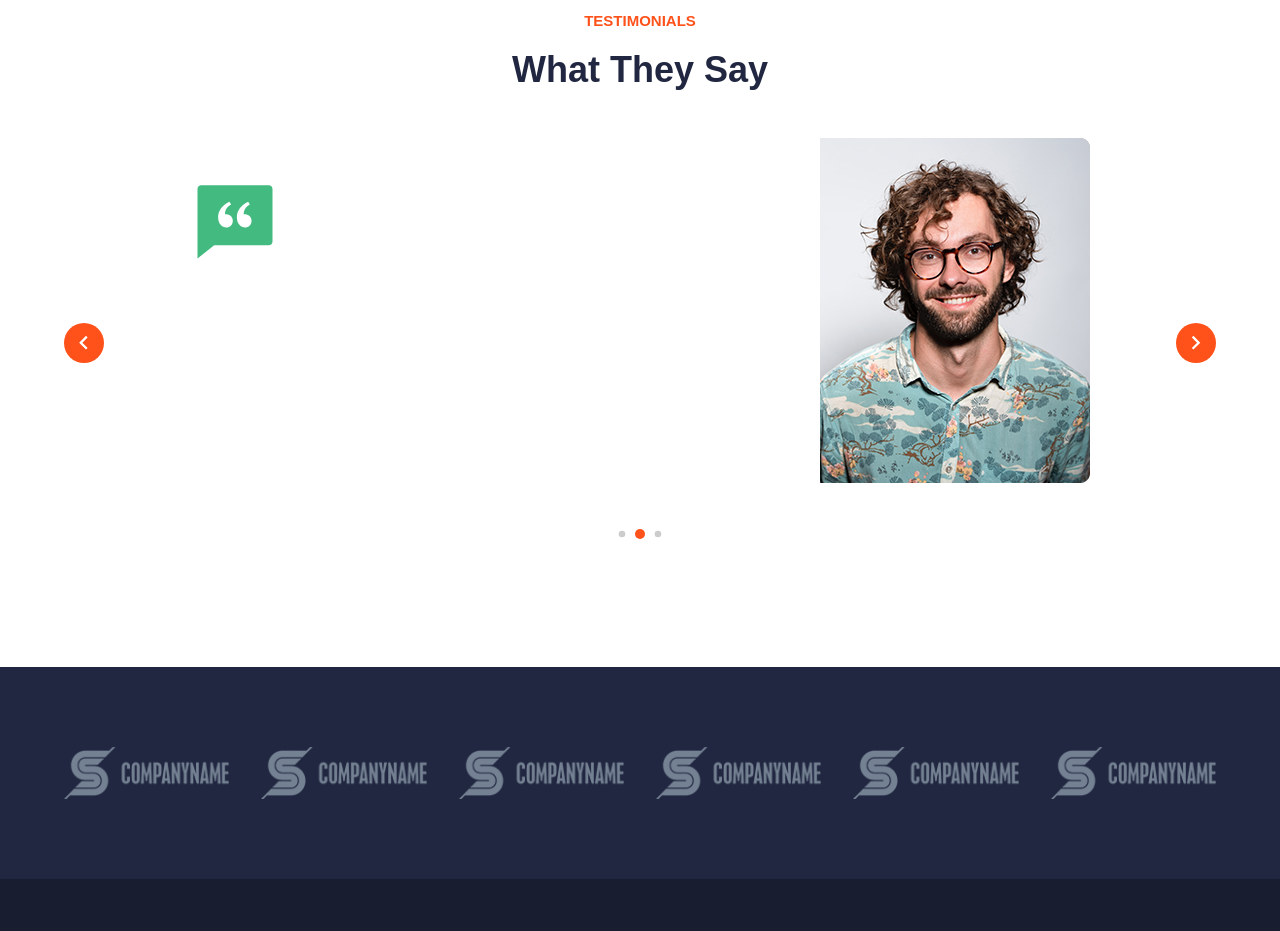
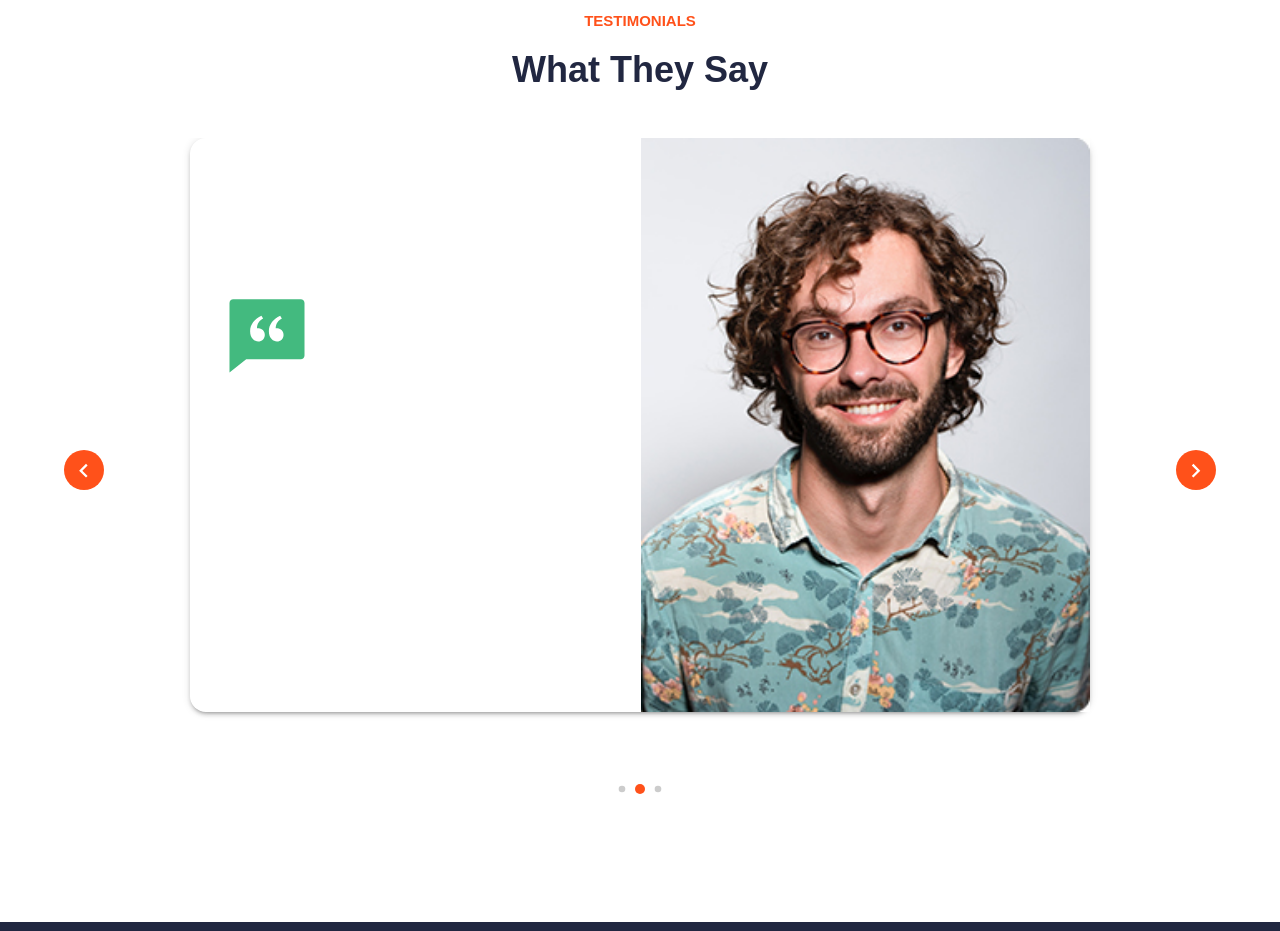
Before and after one commit to Shehata1989/Template_mexant, a React (Vite) app: page / in a window 1280 px wide. Shown: the part 3180-4111 px from the top of the page. Built offline with nearby package versions, Linux system fonts and the light colour scheme; a web font is replaced by a local one.

Commit message:
testimoials

```diff
--- a/src/Sections/Testimonials.jsx
+++ b/src/Sections/Testimonials.jsx
@@ -93,6 +93,11 @@ const Testimonials = () => {
                   }}
                 >
                   <Stack
+                    sx={{
+                      boxShadow: 3,
+                      borderRadius: "16px",
+                      paddingLeft: { xs: 0, md: 4 },
+                    }}
                     direction={{ xs: "column", md: "row" }}
                     justifyContent={"space-between"}
                     alignItems={"center"}
@@ -160,7 +165,7 @@ const Testimonials = () => {
                         src={slide.image}
                         alt=""
                         style={{
-                          width: "100%",
+                          width: "100vw",
                           height: "100%",
                           objectFit: "cover",
                         }}
```
